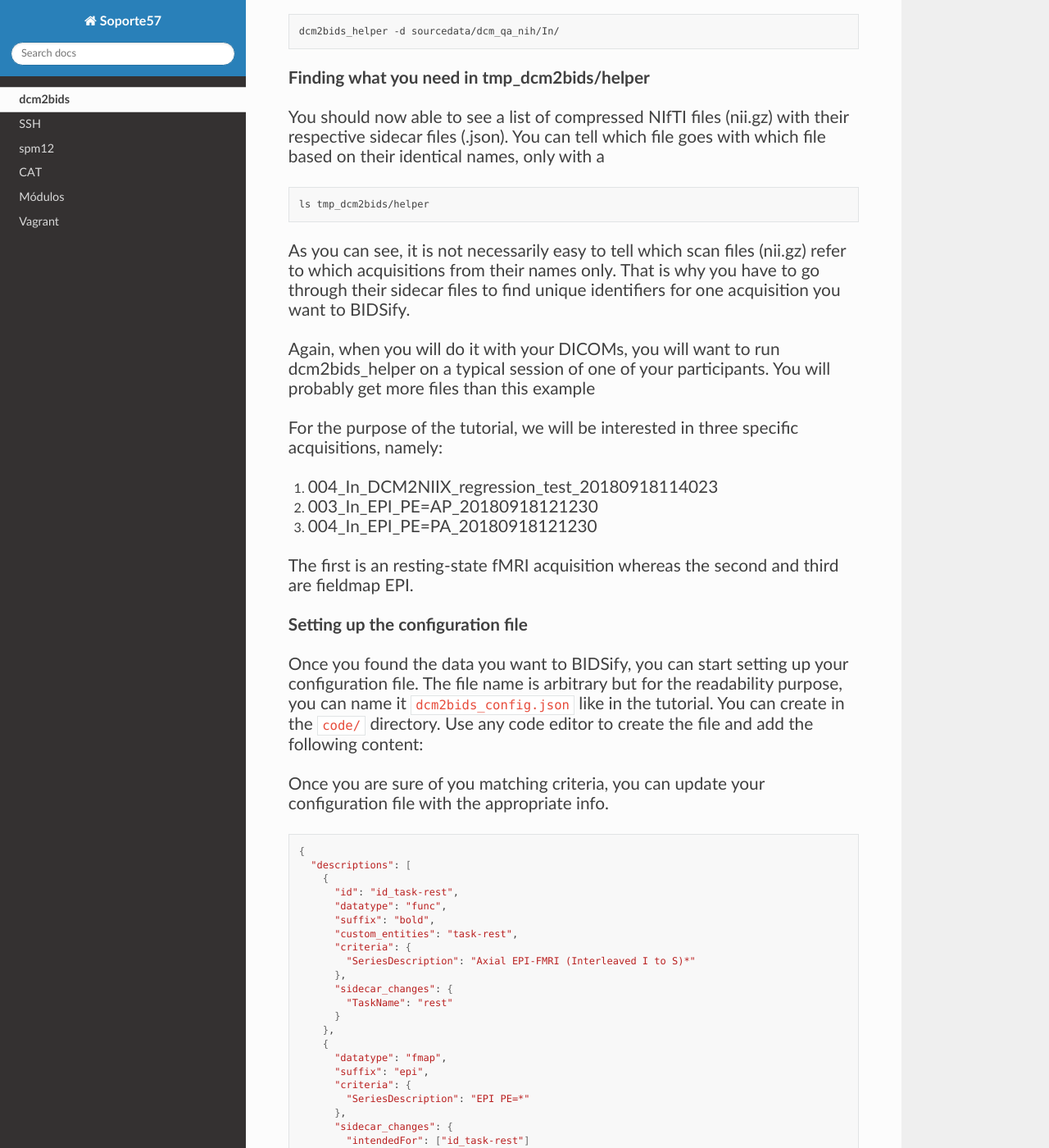
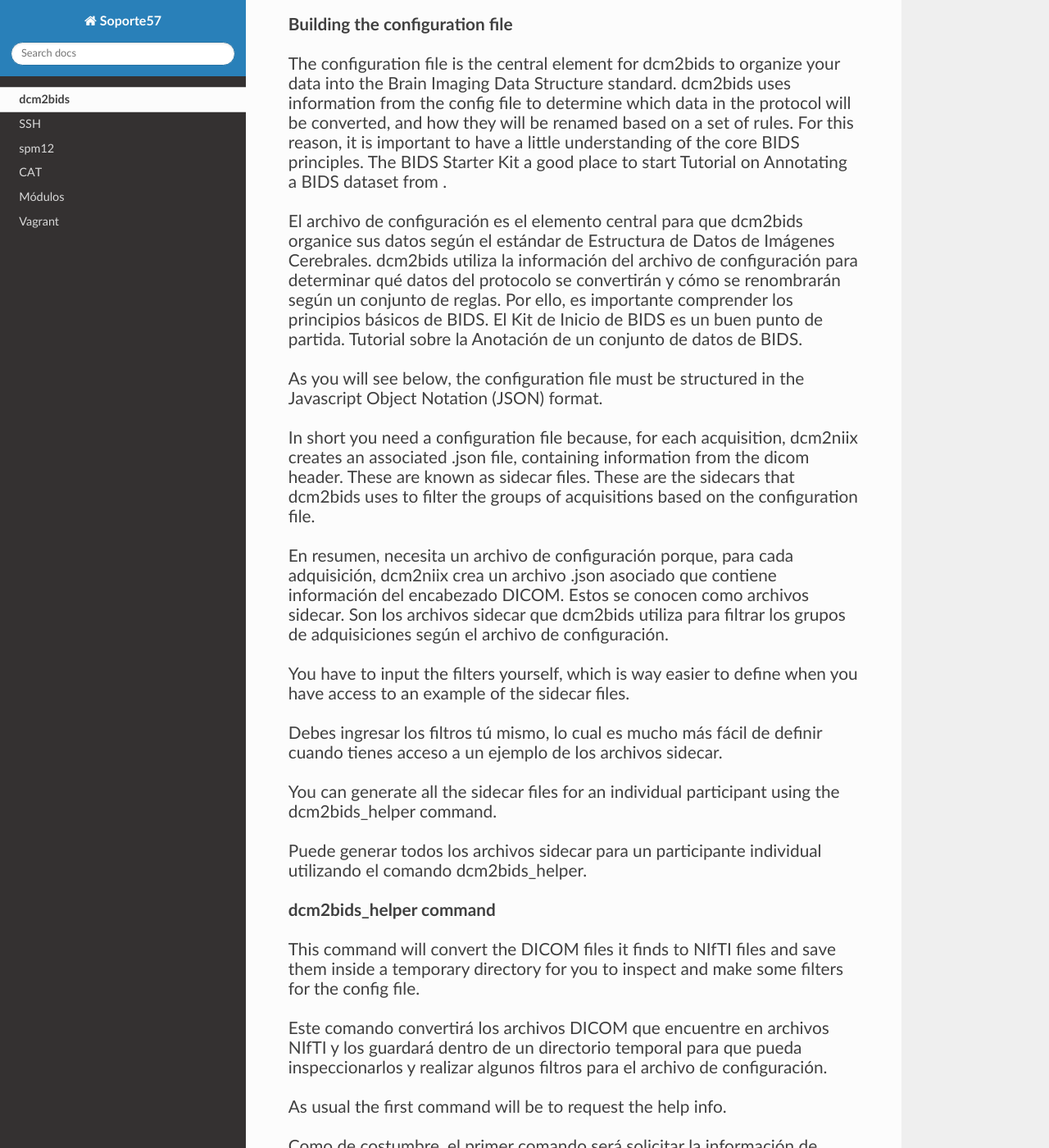
Before and after one commit to matecom57/santosg57-soporte, a Sphinx documentation site: the page built from docs/source/dcm2bids/dcm2bids.rst, in a window 1280 px wide and 1400 px high, scrolled down 6041 px. Shown: the whole window at 82% size. Built offline with Sphinx 7.4.7 and the Read the Docs theme 3.1.0, drawn with Linux system fonts in a browser that asks for light colours; some of the changed text lies outside the part shown.

Commit message:
Test comité

```diff
--- a/docs/source/dcm2bids/dcm2bids.rst
+++ b/docs/source/dcm2bids/dcm2bids.rst
@@ -68,16 +68,27 @@ Podríamos instalar todo el software uno por uno usando una serie de comandos:
 But this would install the software in the main environment instead of a dedicated one, assuming none were active. This could have
 atrocious dependencies issues in the long-term if you want to install other software.
 
+Pero esto instalaría el software en el entorno principal en lugar de uno dedicado, suponiendo que no hubiera ninguno activo. Esto podría causar graves problemas de dependencias a largo plazo si se desea instalar otro software.
+
+
 **Create environment.yml**
 
 That is exactly why dedicated environments were invented. To help creating dedicated environments, we can create a file, often called
 ``environment.yml``, which is used to specify things such as the dependencies that need to be installed inside the environment.
 
+Precisamente por eso se inventaron los entornos dedicados. Para facilitar su creación, podemos crear un archivo, a menudo llamado environment.yml, que se utiliza para especificar aspectos como las dependencias que deben instalarse en el entorno.
+
+
 To create such a file, you can use any code editor or your terminal to write or paste the information below, and save it in your project
 directory with the name ``environment.yml``:
 
+Para crear dicho archivo, puede utilizar cualquier editor de código o su terminal para escribir o pegar la siguiente información y guardarla en el directorio de su proyecto con el nombre environment.yml:
+
 You can create a project directory anywhere on your computer, it does not matter. You can create ``dcm2bids-proj`` if you need
 inspiration.
+
+Puedes crear un directorio de proyecto en cualquier lugar de tu ordenador, sin importar dónde esté. Puedes crear dcm2bids-proj si necesitas inspiración.
+
 
 .. code:: Bash
 
@@ -112,6 +123,9 @@ Finally, you can test that dcm2bids was installed correctly by running the any d
 For the tutorial, we recommend that you create a new directory (folder) instead of jumping straight into a real project directory with
 real data. In this tutorial, we decided to named our project directory ``dcm2bids-tutorial``.
 
+Para el tutorial, recomendamos crear un nuevo directorio (carpeta) en lugar de acceder directamente a un directorio de proyecto real con datos reales. En este tutorial, decidimos llamar al directorio de nuestro proyecto dcm2bids-tutorial.
+
+
 .. code:: Bash
 
    mkdir dcm2bids-tutorial
@@ -123,6 +137,9 @@ While scaffolding is a not mandatory step before converting data with the main d
 to convert data. dcm2bids has a command named dcm2bids_scaffold that will help you structure and organize your data in an efficient way
 by creating automatically for you a basic directory structure and the core files according to the Brain Imaging Data Structure (BIDS)
 specification.
+
+Si bien el andamiaje no es un paso obligatorio antes de convertir datos con el comando principal dcm2bids, es muy recomendable cuando planea convertir datos. dcm2bids tiene un comando llamado dcm2bids_scaffold que lo ayudará a estructurar y organizar sus datos de manera eficiente al crear automáticamente para usted una estructura de directorio básica y los archivos centrales de acuerdo con la especificación de Estructura de datos de imágenes cerebrales (BIDS).
+
 
 Tree structure of the scaffold created by dcm2bids
 
@@ -151,6 +168,9 @@ To find out how to run ``dcm2bids_scaffold`` work, you can use the ``--help`` op
 
 Note that you don't have to create the directory where you want to put the scaffold beforehand, the command will create it for you.
 
+Tenga en cuenta que no es necesario crear de antemano el directorio donde desea colocar el andamio; el comando lo creará por usted.
+
+
 .. code:: Bash
 
    dcm2bids_scaffold -o bids_project
@@ -158,9 +178,15 @@ Note that you don't have to create the directory where you want to put the scaff
 For the purpose of the tutorial, you chose to specify the output directory ``bids_project`` as if it were the start of a new project. For
 your real projects, you can choose to create a new directory with the commands or not, it is entirely up to you.
 
+Para este tutorial, elegiste especificar el directorio de salida bids_project como si fuera el inicio de un nuevo proyecto. Para tus proyectos reales, puedes crear un nuevo directorio con los comandos o no; tú decides.
+
+
 **Change directory to go in your scaffold**
 
 For those who created the scaffold in another directory, you must go inside that directory.
+
+Para aquellos que crearon el andamio en otro directorio, deben ingresar dentro de ese directorio.
+
 
 .. code:: Bash
 
@@ -200,22 +226,41 @@ uses information from the config file to determine which data in the protocol wi
 set of rules. For this reason, it is important to have a little understanding of the core BIDS principles. The BIDS Starter Kit a good
 place to start Tutorial on Annotating a BIDS dataset from .
 
+El archivo de configuración es el elemento central para que dcm2bids organice sus datos según el estándar de Estructura de Datos de Imágenes Cerebrales. dcm2bids utiliza la información del archivo de configuración para determinar qué datos del protocolo se convertirán y cómo se renombrarán según un conjunto de reglas. Por ello, es importante comprender los principios básicos de BIDS. El Kit de Inicio de BIDS es un buen punto de partida. Tutorial sobre la Anotación de un conjunto de datos de BIDS.
+
+
 As you will see below, the configuration file must be structured in the Javascript Object Notation (JSON) format.
+
+
 
 In short you need a configuration file because, for each acquisition, dcm2niix creates an associated .json file, containing information
 from the dicom header. These are known as sidecar files. These are the sidecars that dcm2bids uses to filter the groups of acquisitions
 based on the configuration file.
 
+En resumen, necesita un archivo de configuración porque, para cada adquisición, dcm2niix crea un archivo .json asociado que contiene información del encabezado DICOM. Estos se conocen como archivos sidecar. Son los archivos sidecar que dcm2bids utiliza para filtrar los grupos de adquisiciones según el archivo de configuración.
+
+
 You have to input the filters yourself, which is way easier to define when you have access to an example of the sidecar files.
 
+Debes ingresar los filtros tú mismo, lo cual es mucho más fácil de definir cuando tienes acceso a un ejemplo de los archivos sidecar.
+
+
 You can generate all the sidecar files for an individual participant using the dcm2bids_helper command.
+
+Puede generar todos los archivos sidecar para un participante individual utilizando el comando dcm2bids_helper.
+
 
 **dcm2bids_helper command**
 
 This command will convert the DICOM files it finds to NIfTI files and save them inside a temporary directory for you to inspect and make
 some filters for the config file.
 
+Este comando convertirá los archivos DICOM que encuentre en archivos NIfTI y los guardará dentro de un directorio temporal para que pueda inspeccionarlos y realizar algunos filtros para el archivo de configuración.
+
+
 As usual the first command will be to request the help info.
+
+Como de costumbre, el primer comando será solicitar la información de ayuda.
 
 .. code:: Bash
 
@@ -225,6 +270,7 @@ To run the commands, you have to specify the ``-d`` option, namely the input dir
 optional,
 defaulting to moving the files inside a new ``tmp_dcm2bids/helper`` directory from where you run the command, the current directory.
 
+Para ejecutar los comandos, debe especificar la opción -d, que corresponde al directorio de entrada que contiene los archivos DICOM. La opción -o es opcional; por defecto, los archivos se mueven dentro de un nuevo directorio tmp_dcm2bids/helper desde donde se ejecuta el comando: el directorio actual.
 
 .. code:: Bash
 
@@ -235,6 +281,9 @@ defaulting to moving the files inside a new ``tmp_dcm2bids/helper`` directory fr
 You should now able to see a list of compressed NIfTI files (nii.gz) with their respective sidecar files (.json). You can tell which file
 goes with which file based on their identical names, only with a
 
+Ahora debería poder ver una lista de archivos NIfTI comprimidos (nii.gz) con sus respectivos archivos sidecar (.json). Puede identificar qué archivo corresponde a qué archivo basándose en sus nombres idénticos, solo con un
+
+
 .. code:: Bash
 
    ls tmp_dcm2bids/helper
@@ -242,10 +291,19 @@ goes with which file based on their identical names, only with a
 As you can see, it is not necessarily easy to tell which scan files (nii.gz) refer to which acquisitions from their names only. That is
 why you have to go through their sidecar files to find unique identifiers for one acquisition you want to BIDSify.
 
+Como puede ver, no es fácil identificar qué archivos de escaneo (nii.gz) corresponden a cada adquisición solo por sus nombres. Por eso, debe revisar sus archivos secundarios para encontrar identificadores únicos de la adquisición que desea BIDSificar.
+
+
 Again, when you will do it with your DICOMs, you will want to run dcm2bids_helper on a typical session of one of your participants. You
 will probably get more files than this example
 
+Nuevamente, al trabajar con sus DICOM, deberá ejecutar el asistente dcm2bids en una sesión típica de uno de sus participantes. Probablemente obtendrá más archivos que en este ejemplo.
+
+
 For the purpose of the tutorial, we will be interested in three specific acquisitions, namely:
+
+Para los fines del tutorial, nos interesarán tres adquisiciones específicas, a saber:
+
 
 1. 004_In_DCM2NIIX_regression_test_20180918114023
 
@@ -263,6 +321,9 @@ code
 editor to create the file and add the following content:
 
 Once you are sure of you matching criteria, you can update your configuration file with the appropriate info.
+
+Una vez que esté seguro de que sus criterios coinciden, puede actualizar su archivo de configuración con la información adecuada.
+
 
 .. code:: Bash
 
@@ -296,7 +357,11 @@ Once you are sure of you matching criteria, you can update your configuration fi
 For fieldmaps, you need to add an ``"intendedFor"`` as well as ``id`` field to show that these fieldmaps should be used with your fMRI
 acquisition. Have a look at the explanation of intendedFor in the documentation or in the BIDS specification.
 
+Para los mapas de campo, debe agregar un campo "intendedFor" y un campo de identificación para indicar que estos mapas de campo deben usarse con su adquisición de fMRI. Consulte la explicación de "intendedFor" en la documentación o en la especificación BIDS.
+
+
 Now that you have a configuration file ready, it is time to finally run ``dcm2bids``.
+
 
 **Running dcm2bids**
 
@@ -306,6 +371,9 @@ Now that you have a configuration file ready, it is time to finally run ``dcm2bi
 
 You can now have a look in the newly created directory sub-ID01 and discover your converted data!
 
+¡Ahora puedes echar un vistazo al directorio recién creado sub-ID01 y descubrir tus datos convertidos!
+
+
 .. code:: Bash
 
    tree sub-ID01/
```
